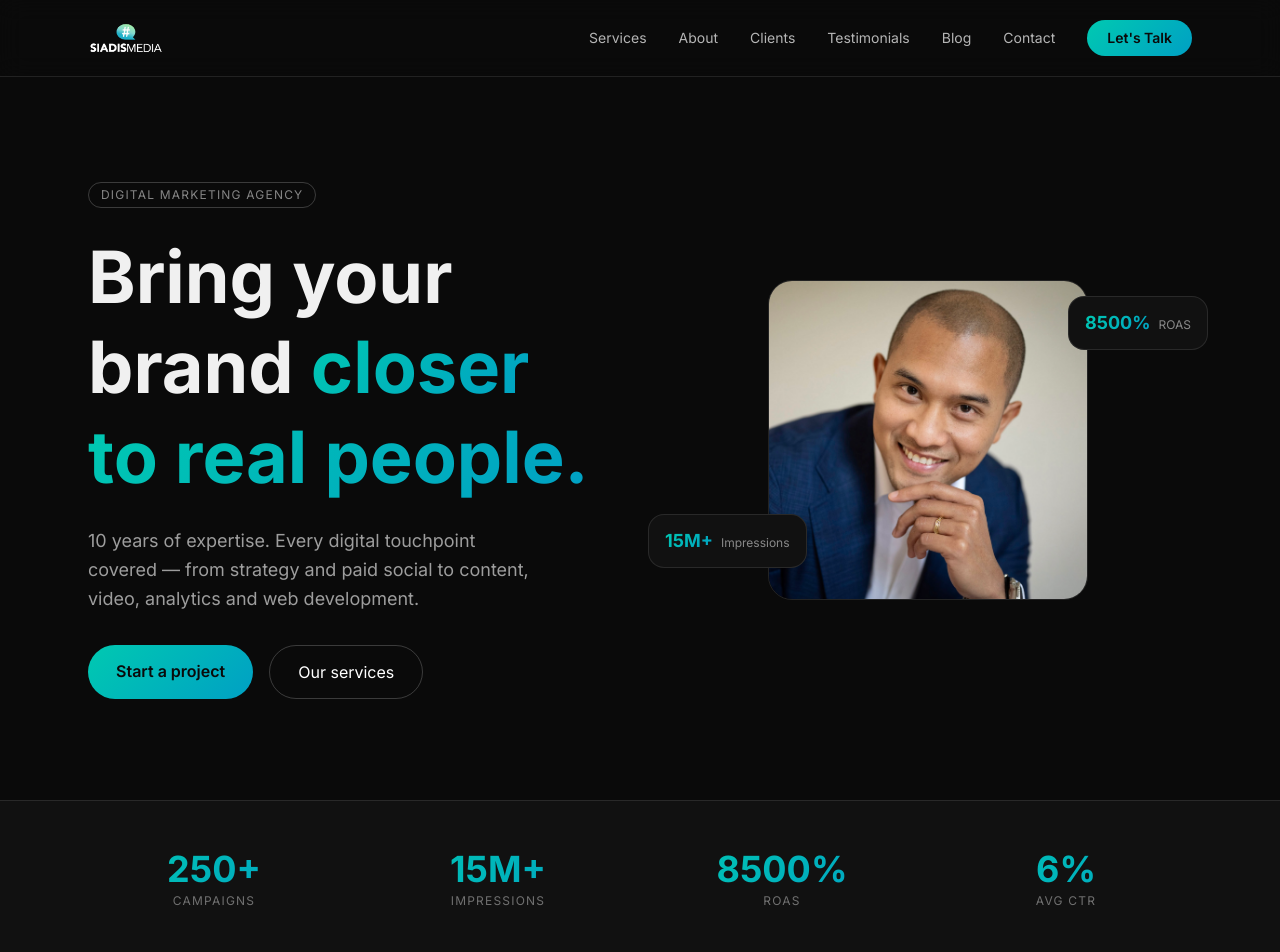
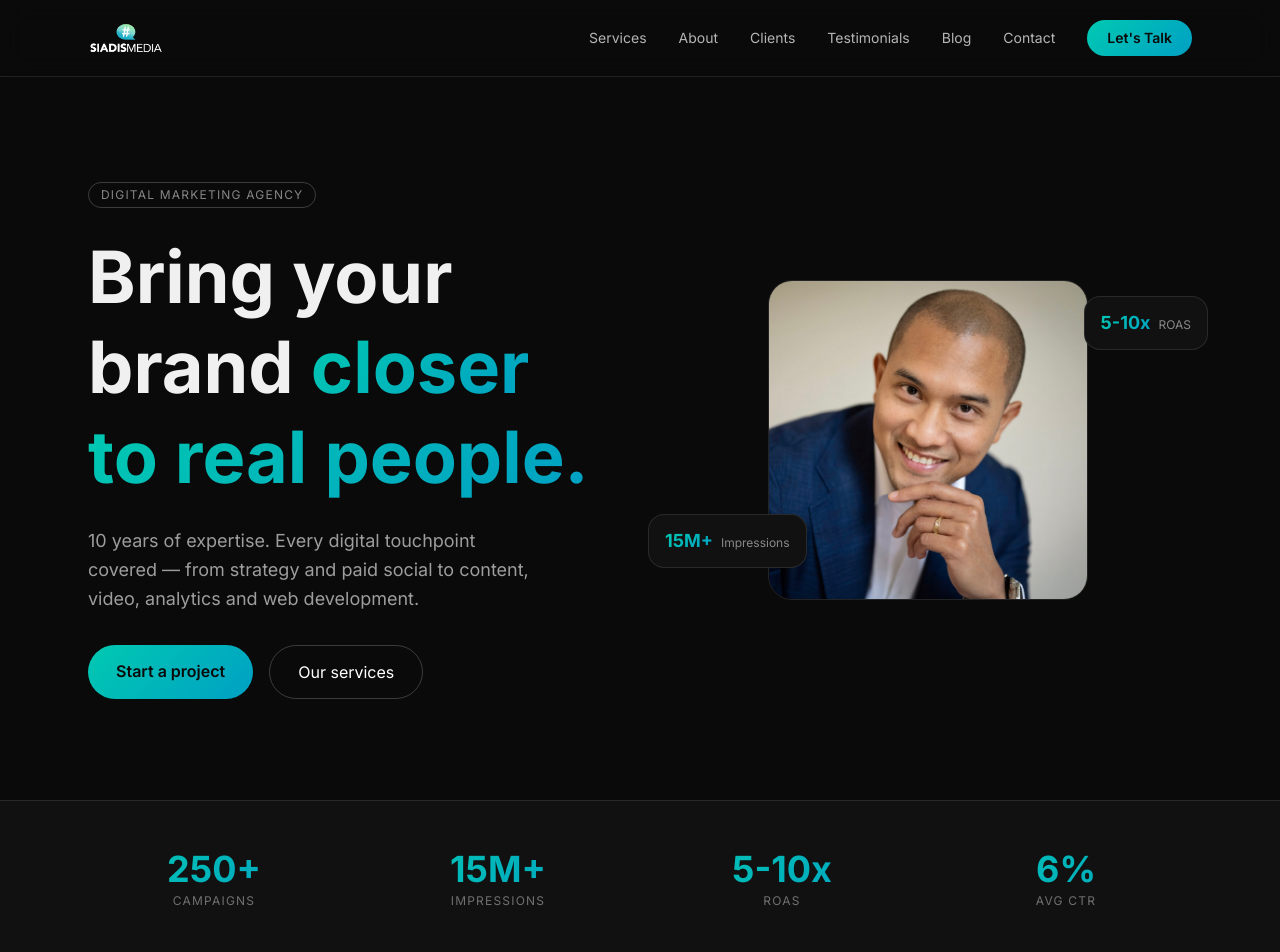
Before and after one commit to grietjebie/siadis-media, a Next.js app: page / in a window 1280 px wide. Shown: the top 952 px of the page. Built offline with nearby package versions, Linux system fonts and the light colour scheme.

Commit message:
Change ROAS from 8500% to 5-10x across hero and stats
Co-Authored-By: Claude Sonnet 4.6 <noreply@anthropic.com>

```diff
--- a/app/page.tsx
+++ b/app/page.tsx
@@ -22,7 +22,7 @@ const featuredServices = [
 const stats = [
   { value: '250+', label: 'Campaigns' },
   { value: '15M+', label: 'Impressions' },
-  { value: '8500%', label: 'ROAS' },
+  { value: '5-10x', label: 'ROAS' },
   { value: '6%', label: 'Avg CTR' },
 ]
 
@@ -66,7 +66,7 @@ export default function HomePage() {
                 />
               </div>
               <div className="absolute top-4 -right-4 bg-[#111] border border-white/10 rounded-2xl px-4 py-3">
-                <span className="teal-text font-bold text-lg">8500%</span>
+                <span className="teal-text font-bold text-lg">5-10x</span>
                 <span className="text-white/50 ml-2 text-xs">ROAS</span>
               </div>
               <div className="absolute bottom-8 -left-4 bg-[#111] border border-white/10 rounded-2xl px-4 py-3">
```
